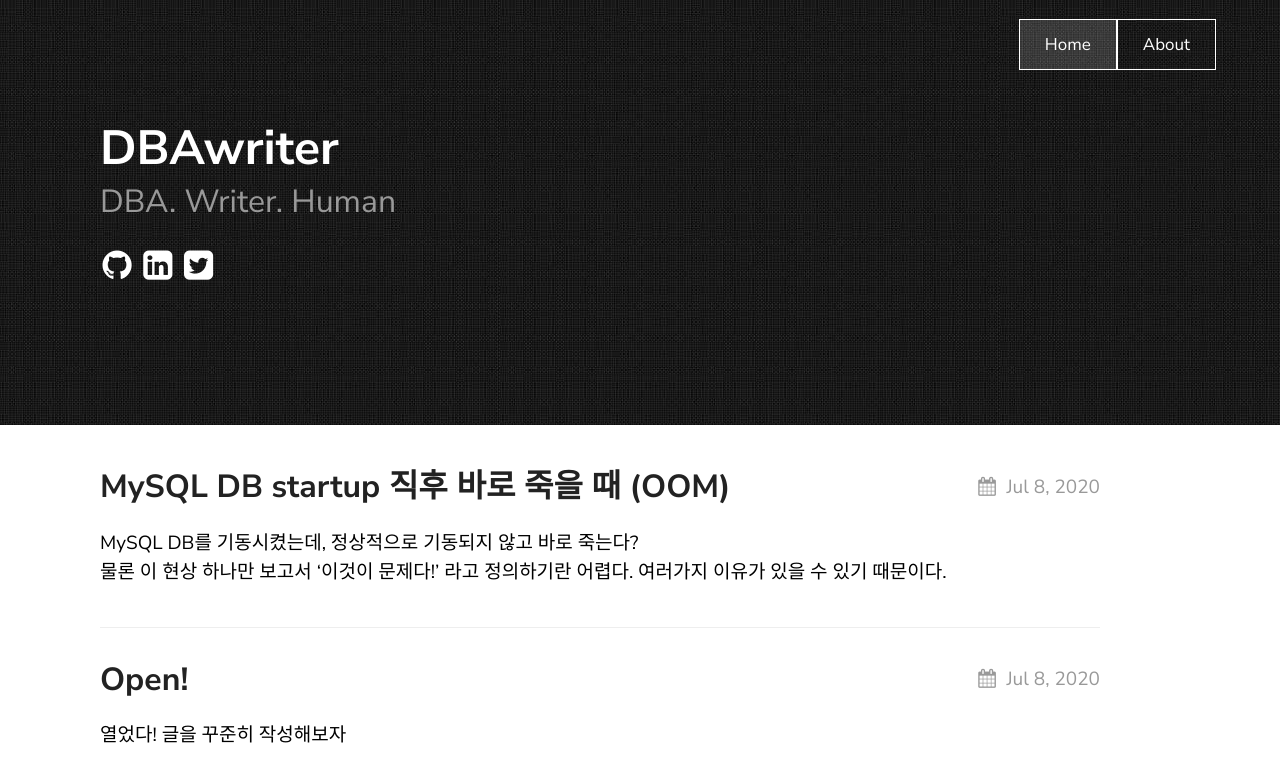
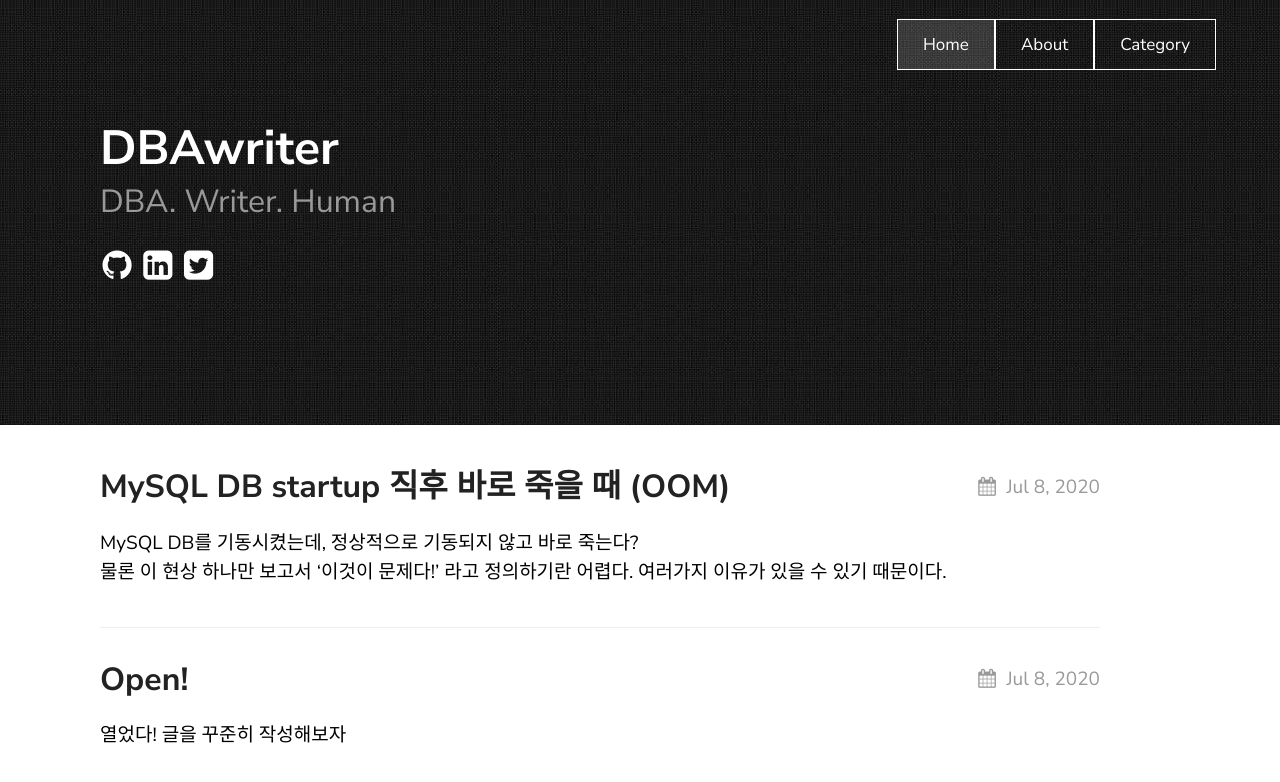
Before and after one commit to dbawriter/dbawriter.github.io, a Jekyll site: the page built from index.md, in a window 1280 px wide. Shown: the top 782 px of the page. Built offline with Jekyll 4.4.1, drawn with Linux system fonts in a browser that asks for light colours.

Commit message:
Modify config.yml

```diff
--- a/_config.yml
+++ b/_config.yml
@@ -37,6 +37,8 @@ texture:
       url: "/"
     - title: About
       url: "/about"
+    - title: Category
+      url: "/categories"
 
   analytics_id: 'UA-172456953-1'
 
```
